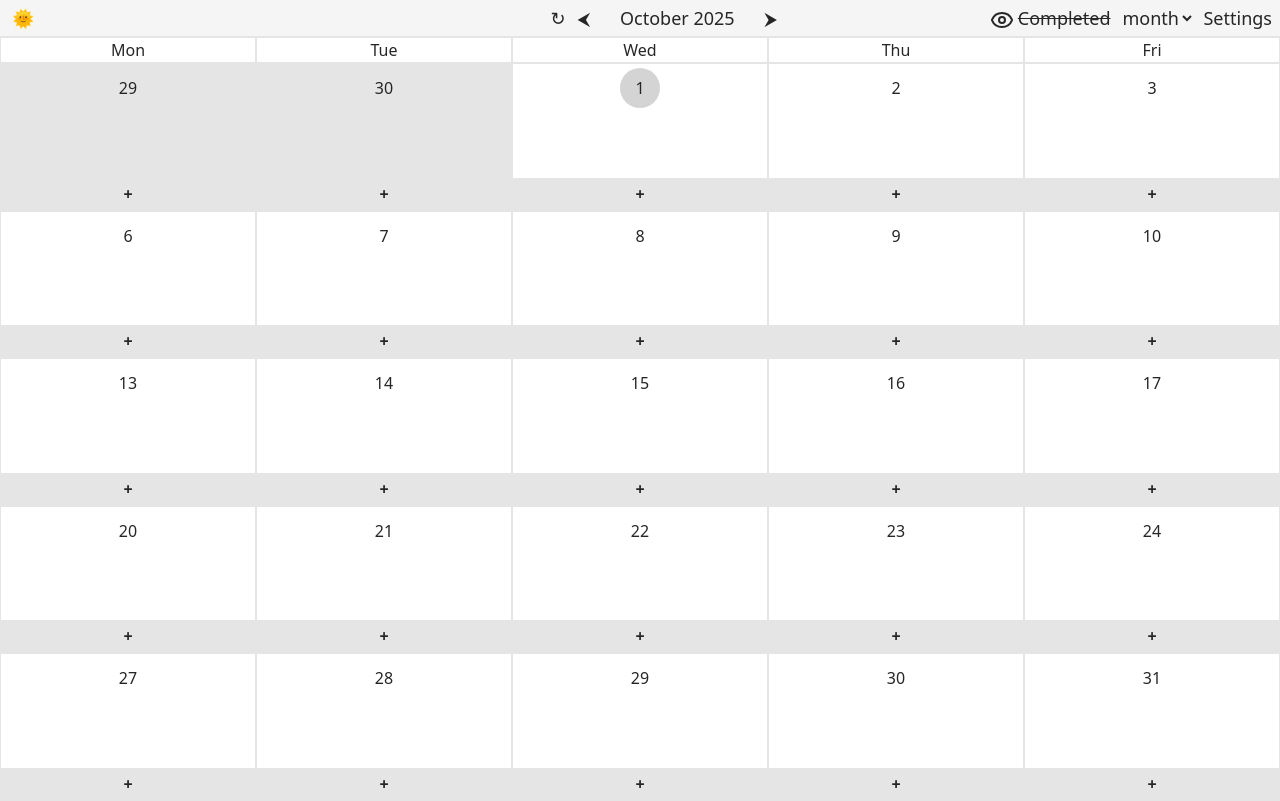
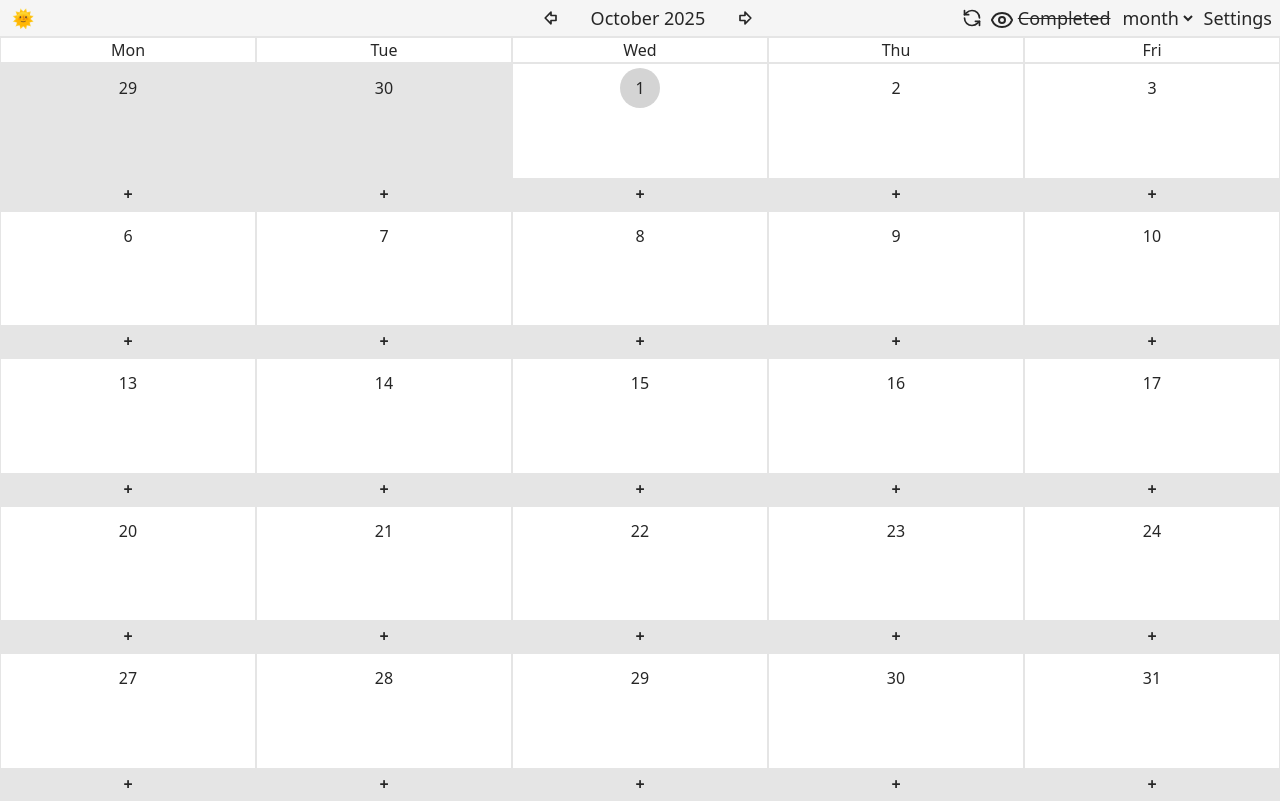
Before and after one commit to Rustynote/DailyTODOs, a SvelteKit app: page /calendar in a window 1280 px wide. Built offline with nearby package versions, Linux system fonts and the light colour scheme.

Commit message:
lucide icons for left, right, and reset

```diff
--- a/src/routes/calendar/+page.svelte
+++ b/src/routes/calendar/+page.svelte
@@ -1,7 +1,7 @@
 <script lang="ts">
     import {settings} from '$lib/settings';
     import {formatDate, resetHours} from '$lib/date';
-    import { Eye, EyeOff } from '@lucide/svelte';
+    import {ArrowBigLeft, ArrowBigRight, RefreshCcw, Eye, EyeOff} from '@lucide/svelte';
     import {todos} from '$lib/todos.svelte';
     import ToDo from '$lib/components/ToDo.svelte';
 
@@ -75,7 +75,7 @@
                 continue;
             }
 
-            if($settings.view !== 'week' && d.getMonth() !== current.getMonth() && i === diw-1) {
+            if($settings.view !== 'week' && d.getMonth() !== current.getMonth() && i === diw - 1) {
                 days = [];
                 i++;
                 d.setDate(d.getDate() + 1);
@@ -138,9 +138,9 @@
 
     // --- Navigation ---
     function prev() {
-        if ($settings.view === 'month') {
+        if($settings.view === 'month') {
             current = new Date(current.getFullYear(), current.getMonth() - 1, 1)
-        } else if ($settings.view === 'week') {
+        } else if($settings.view === 'week') {
             selectedDate = new Date(selectedDate)
             selectedDate.setDate(selectedDate.getDate() - 7)
         } else {
@@ -150,9 +150,9 @@
     }
 
     function next() {
-        if ($settings.view === 'month') {
+        if($settings.view === 'month') {
             current = new Date(current.getFullYear(), current.getMonth() + 1, 1)
-        } else if ($settings.view === 'week') {
+        } else if($settings.view === 'week') {
             selectedDate = new Date(selectedDate)
             selectedDate.setDate(selectedDate.getDate() + 7)
         } else {
@@ -222,11 +222,8 @@
 		>{ $settings.isDark ? '🌙' : '🌞' }</button>
 	</div>
 	<div class="center flex mr-[-300px]">
-		<button class="mr-1 px-1 py-1 cursor-pointer hover:text-neutral-500 dark:hover:text-neutral-200" onclick={reset} title="Reset">
-			↻
-		</button>
 		<button class="px-1 py-1 cursor-pointer hover:text-neutral-500 dark:hover:text-neutral-200" onclick={prev} title="Previous">
-			⮜
+			<ArrowBigLeft size="20"/>
 		</button>
 		<div class="px-2 py-1">
 			{#if $settings.view === 'month'}
@@ -238,11 +235,19 @@
 			{/if}
 		</div>
 		<button class="px-1 py-1 cursor-pointer hover:text-neutral-500 dark:hover:text-neutral-200" onclick={next} title="Next">
-			⮞
+			<ArrowBigRight size="20"/>
 		</button>
 	</div>
 	<div class="right flex">
-		<button class="inline-flex items-end justify-center line-through" onclick={() => { $settings.showDone = !$settings.showDone }}>{#if $settings.showDone}<Eye />{:else}<EyeOff />{/if}<span class="pl-1">Completed</span></button>
+		<button class="mr-1 px-1 py-1 cursor-pointer hover:text-neutral-500 dark:hover:text-neutral-200" onclick={reset} title="Reset">
+			<RefreshCcw size="20"/>
+		</button>
+		<button class="inline-flex items-end justify-center line-through" onclick={() => { $settings.showDone = !$settings.showDone }}>
+			{#if $settings.showDone}
+				<Eye/>
+			{:else}
+				<EyeOff/>
+			{/if}<span class="pl-1">Completed</span></button>
 		<select bind:value={$settings.view} class="bg-neutral-100 dark:bg-neutral-800 mx-2">
 			{#each views as w}
 				<option value={w}>{w}</option>
@@ -266,7 +271,7 @@
 						<button class="rounded-[50%] mt-1 mx-auto p-2 w-[40px] cursor-pointer transition hover:bg-neutral-300 dark:hover:bg-neutral-800 {selectedDate.getTime() === d.getTime() ? ' bg-neutral-300 dark:bg-neutral-900': ''}" onclick={() => selectedDate= d}>{d.getDate()}</button>
 						<div class="flex flex-col px-2 h-[100%] overflow-y-auto">
 							{#each todos.onDay(d) as todo}
-								<ToDo todo={todo} />
+								<ToDo todo={todo}/>
 							{/each}
 						</div>
 						<button class="block absolute bottom-0 w-[100%] ml-n-1 py-1 cursor-pointer font-bold bg-neutral-200 dark:bg-neutral-900 hover:bg-neutral-300 dark:hover:bg-neutral-950" onclick={
@@ -292,7 +297,7 @@
 						<button class="rounded-[50%] mt-1 mx-auto p-2 w-[40px] cursor-pointer transition hover:bg-neutral-300 dark:hover:bg-neutral-950 {selectedDate.getTime() === d.getTime() ? ' bg-neutral-300 dark:bg-neutral-950': ''}" onclick={() => selectedDate= d}>{d.getDate()}</button>
 						<div class="flex flex-col pt-2 px-2 h-[100%] overflow-y-auto">
 							{#each todos.onDay(d) as todo}
-								<ToDo todo={todo} />
+								<ToDo todo={todo}/>
 							{/each}
 						</div>
 						<button class="block absolute bottom-0 w-[100%] ml-n-1 py-1 cursor-pointer font-bold bg-neutral-200 dark:bg-neutral-900 hover:bg-neutral-300 dark:hover:bg-neutral-950" onclick={
@@ -310,7 +315,7 @@
 			<div class="h-[var(--view-height)] pb-[35px] relative flex flex-col {selectedDate.getMonth()!==current.getMonth() && 'bg-neutral-200 dark:bg-neutral-950'} border border-neutral-200 dark:border-neutral-800">
 				<div class="flex flex-col pt-2 px-2 h-[100%] overflow-y-auto">
 					{#each todos.onDay(selectedDate) as todo}
-						<ToDo todo={todo} />
+						<ToDo todo={todo}/>
 					{/each}
 				</div>
 				<button class="block absolute bottom-0 w-[100%] ml-n-1 py-1 cursor-pointer font-bold bg-neutral-200 dark:bg-neutral-900 hover:bg-neutral-300 dark:hover:bg-neutral-950" onclick={
```
Lines whose indentation alone changed are shown as unchanged.
